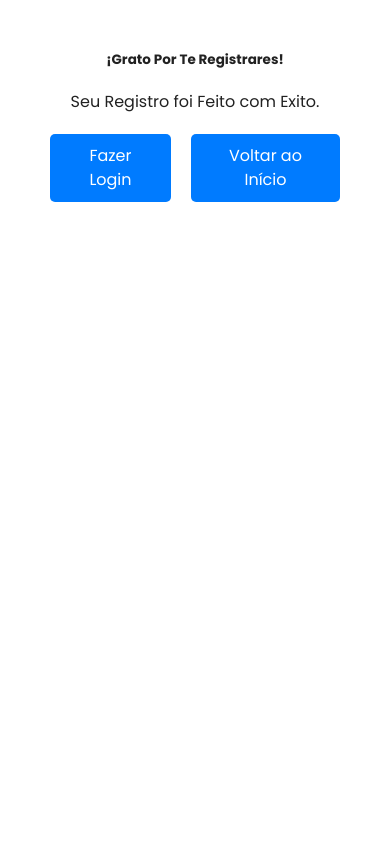
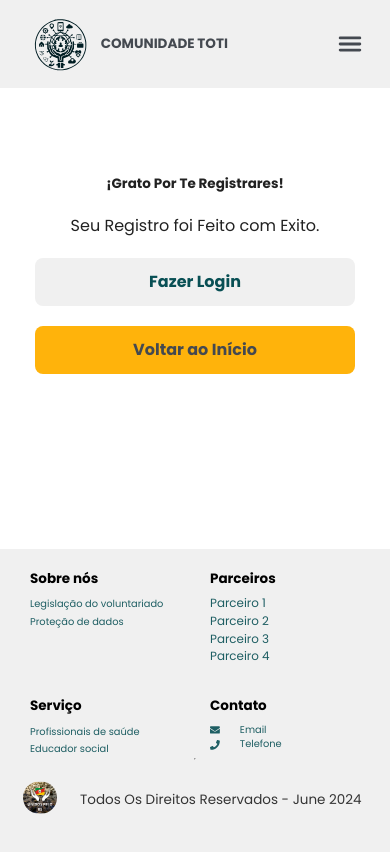
Before and after one commit to Dart1516/proyecto-toti-rs, a React (Create React App) app: page /ThankYou in a window 390 px wide. Shown: the top 852 px of the page. Built offline with nearby package versions, Linux system fonts and the light colour scheme.

Commit message:
adicionando estilos ao arquivo thankyou

```diff
--- a/src/Components/HeaderMinhaConta.js
+++ b/src/Components/HeaderMinhaConta.js
@@ -2,8 +2,14 @@ import React, { useState, useRef, useEffect } from 'react';
 import { Link } from "react-router-dom";
 import Logo from '../assets/images/logos/Juntos pelo RS.svg';
 import "../assets/styles/HeaderMinhaconta.css";
+import { useNavigate, useLocation } from 'react-router-dom';
 
 function Headerminhaconta() {
+  const navigate = useNavigate();
+  const location = useLocation();
+
+  const username = location.state?.username;
+
   const [dropdownOpen, setDropdownOpen] = useState(false);
   const dropdownRef = useRef(null);
 
@@ -26,7 +32,6 @@ function Headerminhaconta() {
     setDropdownOpen(!dropdownOpen);
   };
 
-  const username = 'Usuario';
 
   return (
     <div>
@@ -36,7 +41,7 @@ function Headerminhaconta() {
         </div>
         <div className="dropdown" ref={dropdownRef}>
           <button className="dropbtn" onClick={toggleDropdown}>
-            Olá, <span>{username}</span>
+            Olá, <span> {username}!</span>
           </button>
           {dropdownOpen && (
             <div className="dropdown-content show">
--- a/src/Pages/Accesso.js
+++ b/src/Pages/Accesso.js
@@ -30,14 +30,16 @@ const StyledContainer = styled("div")(({theme}) => ({
   width:"70%"
 }
 }));
-const StyledLogin = styled("div")(() => ({
+const StyledLogin = styled("div")(({theme}) => ({
     gap:"2rem",
     padding:"4rem 0",
     display:"flex",
     flexDirection:"column",
     justifyContent:"center",
     width:"70%",
-
+    [theme.breakpoints.up('xs')]: { // <= mobile
+      padding:"0",
+  },
 }));
 const StyledButton = styled("button")(() => ({
   width: "100%",
@@ -71,13 +73,12 @@ alignItems:"center",
 padding:"1rem"
 }));
 
-let username;
 const Accesso = () => {
   const [email, setEmail] = useState("");
   const [password, setPassword] = useState("");
   const [error, setError] = useState(null);
   const navigate = useNavigate();
-
+  const [username, setUsername] = useState("");
   const handleLogin = async () => {
     try {
       if (!email || !password) {
@@ -88,20 +89,15 @@ const Accesso = () => {
       const response = await Api.get(`/login/usuarios?email=${normalizedEmail}&password=${password}`);
       const username = response.data.username;
       const rol = response.data.roleMessage;
+      setUsername(username);
       console.log(rol + username)
 if (rol) {
   if (rol === 'Lider') {
-    // El usuario es un líder, redirige a la interfaz de líder
-    navigate("/minhaContaLider");
+    navigate("/minhaContaLider", { state: { username } }); // Pass username as state
   } else if (rol === 'Psicologo') {
-    // El usuario es un psicólogo, redirige a la interfaz de psicólogo
-    navigate("/minhaContaVoluntario");
+    navigate("/minhaContaVoluntario", { state: { username } });
   } else if (rol === 'Educadorsocial') {
-    // El usuario es un educador, redirige a la interfaz de educador
-    navigate("/minhaContaEducador");
-  } else {
-    // El usuario no tiene un rol válido, muestra un mensaje de error o redirige a una página de error
-    setError("Usuario não existe");
+    navigate("/minhaContaEducador", { state: { username } });
   }
 }
   } catch (error) {
@@ -204,6 +200,8 @@ if (rol) {
                  </StyledItems>
 
               <StyledButton onClick={handleLogin}>Entrar</StyledButton>
+              {/* Conditionally render a message if username is available */}
+      {username && <p>Username retrieved: {username}</p>}
               {error && <p style={{ color: "red" }}>{error}</p>}{" "}
               {/* Muestra el mensaje de error */}
             </FormGroup>
@@ -212,5 +210,4 @@ if (rol) {
     </div>
   );
 };
-export { username }
 export default Accesso;
--- a/src/Pages/FormularioEducadorSocial.js
+++ b/src/Pages/FormularioEducadorSocial.js
@@ -360,7 +360,7 @@ function FormularioEducadorSocial() {
                 value={formData.email}
                 onChange={handleInputChange}
                 placeholder="Digite o seu e-mail"
-                required
+                required toLowercase
                 className="input-text"
               />
             </div>
--- a/src/Pages/FormularioLiderImigrante.js
+++ b/src/Pages/FormularioLiderImigrante.js
@@ -36,11 +36,12 @@ function FormularioLiderImigrante() {
       setError("Por favor, aceite os termos e condições antes de enviar o formulário.");
       return;
     }
-
+    const normalizedEmail = formData.email.toLowerCase();
     const dataToSend = {
       ...formData,
       termos: isTermsAccepted,
-      notes: formData.notes || ""
+      notes: formData.notes || "",
+      email: normalizedEmail,
     };
 
     delete dataToSend.verifyEmail;
@@ -229,7 +230,7 @@ function FormularioLiderImigrante() {
                 value={formData.email}
                 onChange={handleInputChange}
                 placeholder="Digite seu e-mail"
-                required
+                required toLowercase
                 className="input-text"
               />
             </div>
--- a/src/Pages/FormularioPsicologo.js
+++ b/src/Pages/FormularioPsicologo.js
@@ -36,13 +36,13 @@ function FormularioPsicologo() {
       setError("Por favor, aceite os termos e condições antes de enviar o formulário.");
       return;
     }
-
+    const normalizedEmail = formData.email.toLowerCase();
     const dataToSend = {
       ...formData,
       birthDate: new Date(formData.birthDate).toISOString(), // Convertir a formato ISO-8601
-      notes: formData.notes || ""
+      notes: formData.notes || "",
+      email: normalizedEmail,
     };
-
     delete dataToSend.verifyEmail;
     delete dataToSend.verifyPassword;
 
@@ -324,7 +324,7 @@ function FormularioPsicologo() {
                 value={formData.email}
                 onChange={handleInputChange}
                 placeholder="Digite o seu e-mail"
-                required
+                required toLowercase
                 className="input-text"
               />
             </div>
--- a/src/Pages/ThankYou.js
+++ b/src/Pages/ThankYou.js
@@ -3,17 +3,24 @@ import React from "react";
 import { Link } from "react-router-dom";
 import '../assets/styles/App.css';
 import '../assets/styles/ThankYou.css';
-
+import Header from "../Components/Header-NavMenu";
+import Footer from "../Components/Footer";
+import "../../src/assets/styles/Button.css";
 const ThankYou = () => {
   return (
+    <div className="body-thank">
+          <Header/>
     <div className="thank-you-page">
       <h2>¡Grato Por Te Registrares!</h2>
       <p>Seu Registro foi Feito com Exito.</p>
       <div className="thank-you-buttons">
-        <Link to="./Accesso.js" className="btn">Fazer Login</Link>
-        <Link to="./Home.js" className="btn">Voltar ao Início</Link>
+        <Link to="./Accesso.js" className="buttom0 buttom1">Fazer Login</Link>
+        <Link to="./Home.js" className="buttom0 buttom2">Voltar ao Início</Link>
       </div>
     </div>
+<Footer className="footer-thank"/>
+    </div>
+
   );
 }
 
--- a/src/assets/styles/Footer.css
+++ b/src/assets/styles/Footer.css
@@ -8,6 +8,8 @@
     flex-direction: column;
     justify-content: center;
     align-items: center;
+    position: static;
+    bottom: 0;
   }
 
   .footer-columns{
--- a/src/assets/styles/ThankYou.css
+++ b/src/assets/styles/ThankYou.css
@@ -1,7 +1,14 @@
 /* src/assets/styles/App.css */
+.body-thank{
+  height: 100vh;
+}
 .thank-you-page {
     text-align: center;
-    padding: 50px;
+    justify-content: center;
+    display: flex;
+    flex-direction: column;
+    height: auto;
+    min-height: 80vh;
   }
 
   .thank-you-page h2 {
@@ -13,16 +20,26 @@
     justify-content: center;
     gap: 20px;
     margin-top: 20px;
+    align-items: center;
   }
-
-  .thank-you-buttons .btn {
-    padding: 10px 20px;
-    background-color: #007bff;
-    color: white;
-    text-decoration: none;
-    border-radius: 5px;
+  @media only screen and (max-width: 750px) {
+  .thank-you-page {
+    text-align: center;
+    justify-content: center;
+    display: flex;
+    flex-direction: column;
+    height: auto;
+    min-height: 65vh;
   }
-
-  .thank-you-buttons .btn:hover {
-    background-color: #0056b3;
+}
+@media only screen and (max-width: 500px) {
+  .thank-you-buttons {
+    display: flex;
+    align-items: center;
+    justify-content: center;
+    flex-direction: column;
+    width: 100%;
+    gap: 20px;
+    margin-top: 20px;
   }
+}
```
